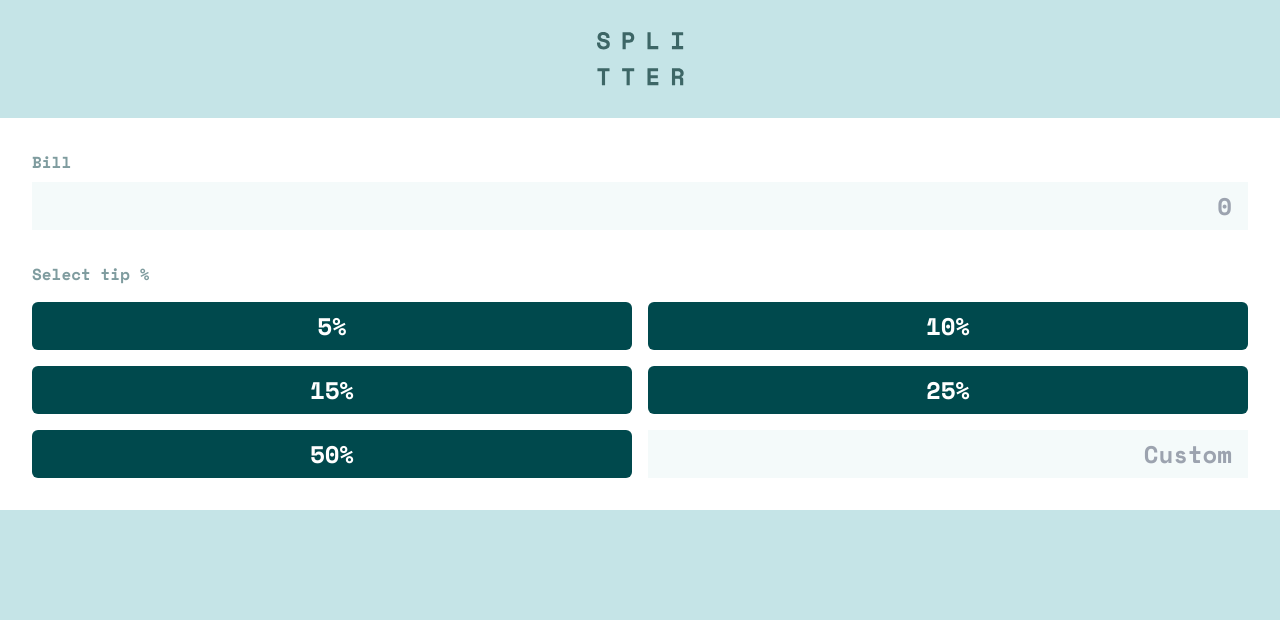
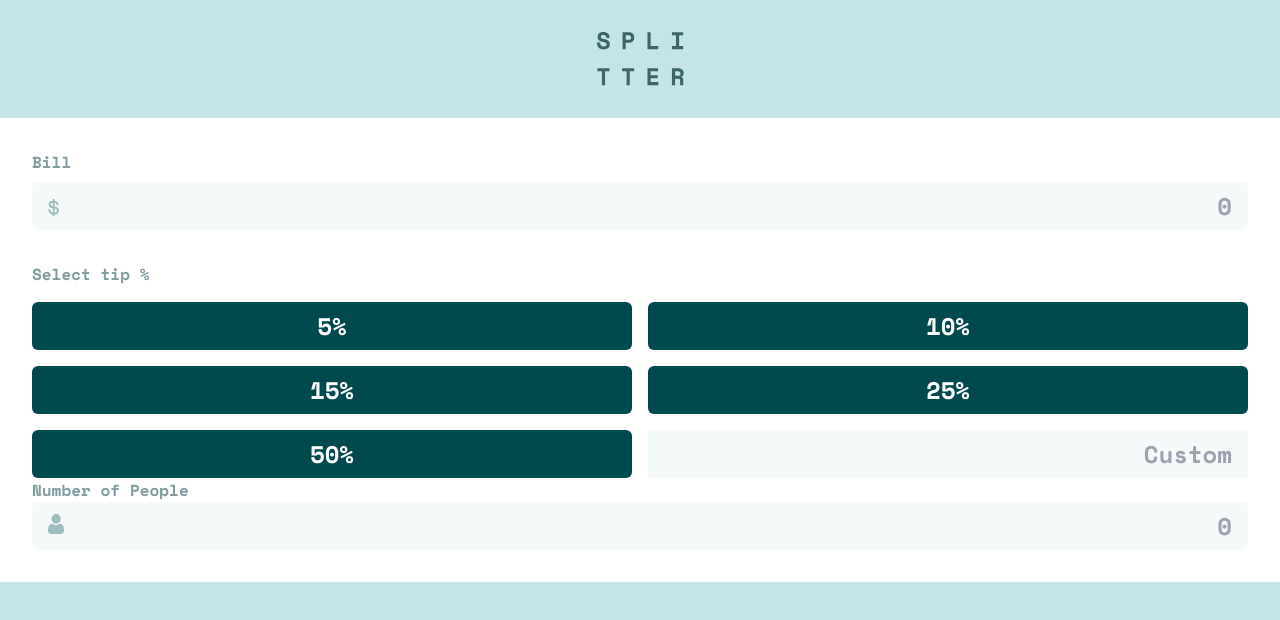
Before and after one commit to YaikaRace/tip-calculator-app, a Vue app: page / in a window 1280 px wide. Shown: the top 620 px of the page. Built offline with nearby package versions, Linux system fonts and the light colour scheme.

Commit message:
Finished calculator component and button states

```diff
--- a/src/components/buttonComp.vue
+++ b/src/components/buttonComp.vue
@@ -1,10 +1,10 @@
 <template>
   <button
     type="button"
-    @click.prevent="$emit('selected', value)"
+    @click.prevent="$emit('selected', $event.target)"
     :value="value"
     :class="{ active: active }"
-    class="bg-very-dark-cyan text-white py-2 rounded-md hover:bg-strong-cyan hover:text-very-dark-cyan text-2xl"
+    class="bg-very-dark-cyan text-white py-2 rounded-md hover:bg-light-grayish-cyan hover:text-very-dark-cyan text-2xl"
   >
     <slot>Button</slot>
   </button>
--- a/src/components/calculatorComp.vue
+++ b/src/components/calculatorComp.vue
@@ -1,29 +1,47 @@
 <template>
-  <form class="flex flex-col">
+  <form class="flex flex-col relative">
     <label for="bill" class="text-grayish-cyan pb-2">Bill</label>
     <input
       type="text"
       placeholder="0"
       id="bill"
-      class="bg-very-light-grayish-cyan text-2xl py-2 px-4 text-right"
+      class="bg-very-light-grayish-cyan text-2xl py-2 px-4 text-right rounded-md"
+    />
+    <img
+      src="../assets/images/icon-dollar.svg"
+      alt="dollar icon"
+      class="w-3 absolute top-12 left-4"
     />
     <label for="custom" class="text-grayish-cyan pt-8">Select tip %</label>
     <div class="grid grid-cols-2 grid-rows-3 gap-4 mt-4">
       <buttonComp
-        @selected="changeButton(this.value)"
+        @selected="(t) => changeButton(t)"
         v-for="button in buttons"
-        value="button.value"
+        :value="button.value"
         ref="buttons"
         :key="button.id"
         >{{ button.value }}%</buttonComp
       >
       <input
         type="text"
+        @input="customTip($event.target.value)"
+        ref="custom"
         placeholder="Custom"
         id="custom"
         class="bg-very-light-grayish-cyan text-2xl py-2 px-4 text-right"
       />
     </div>
+    <label for="people" class="text-grayish-cyan">Number of People</label>
+    <input
+      type="text"
+      placeholder="0"
+      class="bg-very-light-grayish-cyan text-2xl py-2 px-4 text-right rounded-md"
+    />
+    <img
+      src="../assets/images/icon-person.svg"
+      alt="person icon"
+      class="w-4 absolute bottom-4 left-4"
+    />
   </form>
 </template>
 
@@ -63,17 +81,23 @@ export default {
     };
   },
   methods: {
-    changeButton(val) {
+    changeButton(target) {
       this.$refs.buttons.forEach((item) => {
         if (item.$el.classList.contains("active")) {
           item.$el.classList.remove("active");
         } else {
-          if (item.$el.value == val) {
+          if (item.$el == target) {
             item.$el.classList.add("active");
+            this.$refs.custom.value = "";
+            this.selectedValue = item.$el.value;
           }
         }
       });
     },
+    customTip(newVal) {
+      this.$refs.buttons.forEach((item) => item.$el.classList.remove("active"));
+      this.selectedValue = newVal;
+    },
   },
 };
 </script>
```
